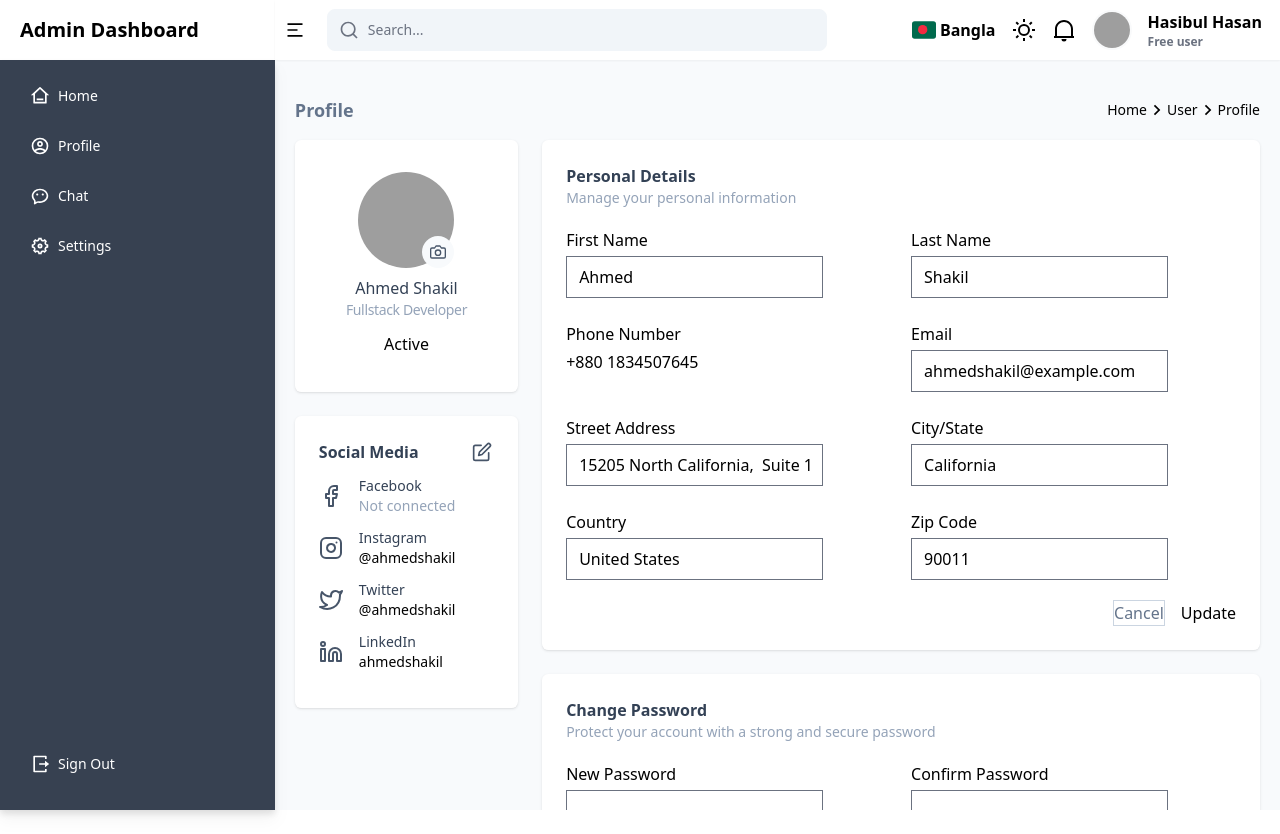
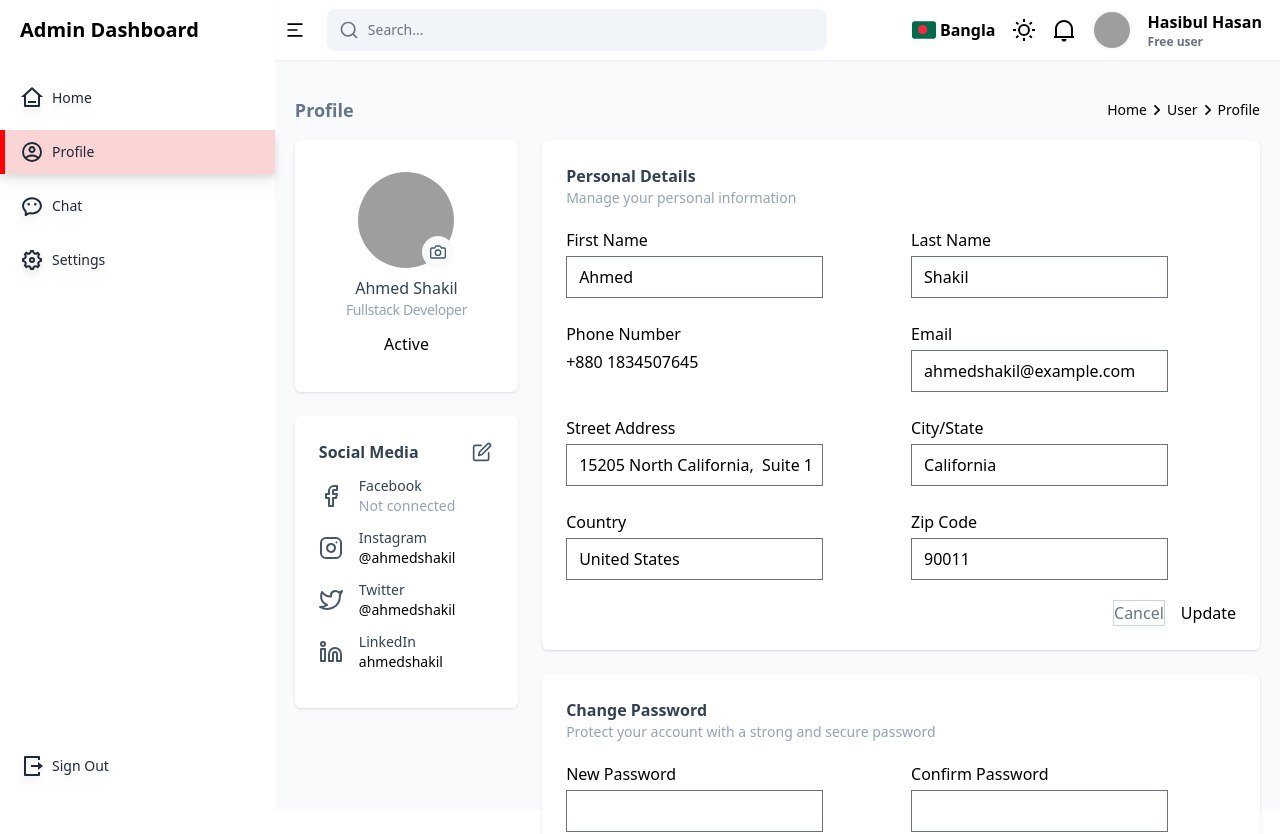
Before and after one commit to hasibulhasanshanto/tailwind-vue-starter-dashboard, a Vue app: page /profile in a window 1280 px wide. Shown: the top 834 px of the page. Before the commit the page ends 810 px from the top, so only its background shows below. Built offline with nearby package versions, Linux system fonts and the light colour scheme; grey boxes are pictures that could not be loaded.

Commit message:
Update the dashboard design

```diff
--- a/src/App.vue
+++ b/src/App.vue
@@ -1,5 +1,84 @@
-<script setup lang="ts"></script>
+<script setup lang="ts">
+import { ref } from "vue";
+import Navbar from "./components/dashboard/Header.vue";
+import Sidebar from "./components/dashboard/Sidebar.vue";
+import OffCanvas from "./components/dashboard/OffCanvas.vue";
+
+const showSidebar = ref<boolean>(false);
+const showDropDown = ref<boolean>(false);
+const showNotification = ref<boolean>(false);
+const showLightDark = ref<boolean>(false);
+const showLang = ref<boolean>(false);
+
+const toggleMenu = () => {
+  showSidebar.value = !showSidebar.value;
+};
+const toggleDrop = () => {
+  showDropDown.value = !showDropDown.value;
+  showLightDark.value = false;
+  showNotification.value = false;
+  showLang.value = false;
+};
+
+const toggleNotification = () => {
+  showNotification.value = !showNotification.value;
+  showLightDark.value = false;
+  showDropDown.value = false;
+  showLang.value = false;
+};
+
+const toggleLightDark = () => {
+  showLightDark.value = !showLightDark.value;
+  showNotification.value = false;
+  showDropDown.value = false;
+  showLang.value = false;
+};
+
+const toggleLang = () => {
+  showLang.value = !showLang.value;
+  showLightDark.value = false;
+  showNotification.value = false;
+  showDropDown.value = false;
+};
+</script>
 
 <template>
-  <RouterView />
+  <div class="flex bg-[#f8fafc]">
+    <!-- Off canvas menu  -->
+    <OffCanvas />
+
+    <!-- Sidebar  -->
+    <Sidebar :showSidebar="showSidebar" />
+
+    <!-- Main Start -->
+    <main class="w-full h-full relative">
+      <!-- Navbar  -->
+      <Navbar
+        @toggleMenu="toggleMenu"
+        @toggleDrop="toggleDrop"
+        @toggleNotification="toggleNotification"
+        @toggleLightDark="toggleLightDark"
+        @toggleLang="toggleLang"
+        :showDropDown="showDropDown"
+        :showNotification="showNotification"
+        :showLightDark="showLightDark"
+        :showLang="showLang"
+      />
+      <!-- Page content  -->
+      <!-- TODO: add to body and see -> overflow-auto  -->
+      <div class="h-[calc(100vh-50px)] p-[20px]">
+        <!-- <div class="container flex-grow mx-auto"> -->
+        <div class="h-full">
+          <router-view></router-view>
+        </div>
+      </div>
+    </main>
+    <!-- Main ends /.  -->
+  </div>
 </template>
+
+<style>
+/* body {
+  overflow: hidden;
+} */
+</style>
--- a/src/components/common/MenuLink.vue
+++ b/src/components/common/MenuLink.vue
@@ -5,7 +5,7 @@ defineProps(["to", "styleClass", "target", "disabled"]);
 <template>
   <router-link
     :to="to"
-    class="inline-flex relative items-center py-[10px] px-[10px] w-full text-sm font-medium rounded-md border-gray-200 hover:bg-gray-200 hover:text-gray-800 transition duration-400 ease-in-out"
+    class="inline-flex items-center py-[10px] px-[20px] w-full text-sm font-medium text-gray-800 hover:bg-red-200 hover:text-black transition duration-400 ease-in-out"
     :class="styleClass ?? ''"
     :target="target ?? '_self'"
     :disabled="disabled ?? false"
--- a/src/components/dashboard/Header.vue
+++ b/src/components/dashboard/Header.vue
@@ -28,12 +28,19 @@ defineProps(["showDropDown", "showNotification", "showLightDark", "showLang"]);
     >
       <!-- left Side  -->
       <div class="flex items-center">
-        <!-- Menu icon -->
-        <div @click="$emit('toggleMenu')" class="cursor-pointer w-[30px] hidden md:block">
+        <!-- Menu icon desktop -->
+        <div
+          @click="$emit('toggleMenu')"
+          class="cursor-pointer w-[30px] hidden md:block"
+        >
           <HamburgerMenu class="h-5 w-5" />
         </div>
 
-        <div id="drawer-show-button" class="cursor-pointer w-[30px] block md:hidden">
+        <!-- Menu icon mobile -->
+        <div
+          id="drawer-show-button"
+          class="cursor-pointer w-[30px] block md:hidden"
+        >
           <MenuFill class="h-5 w-5" />
         </div>
 
@@ -326,13 +333,9 @@ defineProps(["showDropDown", "showNotification", "showLightDark", "showLang"]);
               src="https://images.unsplash.com/photo-1633332755192-727a05c4013d?ixlib=rb-4.0.3&ixid=M3wxMjA3fDB8MHxzZWFyY2h8Mnx8dXNlcnxlbnwwfHwwfHx8MA%3D%3D&w=1000&q=80"
               alt=""
             />
-            <div
-              class="font-semibold text-left hidden md:block"
-            >
+            <div class="font-semibold text-left hidden md:block">
               <div>Hasibul Hasan</div>
-              <div class="text-xs text-gray-500">
-                Free user
-              </div>
+              <div class="text-xs text-gray-500">Free user</div>
             </div>
           </div>
 
--- a/src/components/dashboard/OffCanvas.vue
+++ b/src/components/dashboard/OffCanvas.vue
@@ -17,16 +17,9 @@ onMounted(() => {
     edgeOffset: "",
     backdropClasses:
       "bg-gray-900 bg-opacity-50 dark:bg-opacity-80 fixed inset-0 z-30",
-    onHide: () => {
-      console.log("drawer is hidden");
-    },
-    onShow: () => {
-      console.log("drawer is shown");
-    },
-    onToggle: () => {
-      console.log("drawer has been toggled");
-    },
   };
+
+  console.log($targetEl);
 
   if ($targetEl) {
     /*
--- a/src/components/dashboard/Sidebar.vue
+++ b/src/components/dashboard/Sidebar.vue
@@ -5,55 +5,77 @@ import SettingsLine from "../icons/settings.vue";
 import LogoutLine from "../icons/logout.vue";
 import WechatLine from "../icons/chat.vue";
 import MenuLink from "../common/MenuLink.vue";
+import { computed, ref } from "vue";
+const props = defineProps(["showSidebar"]);
 
-defineProps(["showSidebar"]);
+const iconClass = computed(() => {
+  return props.showSidebar ? "h-6 w-6" : "mr-2 h-6 w-6";
+});
 </script>
 
 <template>
-  <div v-show="!showSidebar" class="w-[350px] h-full text-white hidden md:block">
+  <div
+    class="w-[350px] h-full text-white bg-white hidden md:block duration-200 ease-out"
+    :class="showSidebar ? 'w-[70px]' : 'w-[350px]'"
+  >
     <aside>
-      <div class="h-[60px] bg-white flex items-center justify-start">
+      <div
+        class="h-[60px] flex items-center justify-start duration-400 ease-out"
+      >
         <div class="px-[20px]">
-          <router-link to="/dashboard">
+          <router-link to="/">
             <h3 class="font-bold text-sm md:text-xl text-black">
-              Admin Dashboard
+              {{ showSidebar ? "SB" : "Admin Dashboard" }}
             </h3>
           </router-link>
         </div>
       </div>
-      <div class="h-[calc(100vh-50px)] bg-gray-700 py-4 drop-shadow-lg">
-        <div
-          class="flex flex-col justify-between h-full px-[20px] space-y-[10px]"
-        >
+      <div class="h-[calc(100vh-50px)] py-4 drop-shadow-lg">
+        <div class="flex flex-col justify-between h-full space-y-[10px]">
           <div class="flex flex-col justify-between space-y-[10px]">
-            <MenuLink to="/dashboard">
-              <HomeLine class="mr-2 h-5 w-5" />
-              Home
+            <MenuLink to="/">
+              <HomeLine :class="iconClass" />
+              <span v-show="!showSidebar">Home</span>
             </MenuLink>
 
             <MenuLink to="/profile">
-              <ProfileCircleOutline class="mr-2 h-5 w-5" />
-              Profile
+              <ProfileCircleOutline :class="iconClass" />
+              <span v-show="!showSidebar">Profile</span>
             </MenuLink>
 
             <MenuLink to="/chat">
-              <WechatLine class="mr-2 h-5 w-5" />
-              Chat
+              <WechatLine :class="iconClass" />
+              <span v-show="!showSidebar">Chat</span>
             </MenuLink>
 
             <MenuLink to="/settings">
-              <SettingsLine class="mr-2 h-5 w-5" />
-              Settings
+              <SettingsLine :class="iconClass" />
+              <span v-show="!showSidebar">Settings</span>
             </MenuLink>
           </div>
           <div class="h-[50px]">
-            <MenuLink to="/">
-              <LogoutLine class="mr-2 h-5 w-5" />
-              Sign Out
-            </MenuLink>
+            <button
+              class="inline-flex items-center py-[10px] px-[20px] w-full text-sm font-medium text-gray-800 hover:bg-red-200 hover:text-black transition duration-400 ease-in-out"
+            >
+              <LogoutLine :class="iconClass" />
+              <span v-show="!showSidebar">Sign Out</span>
+            </button>
           </div>
         </div>
       </div>
     </aside>
   </div>
 </template>
+
+<style scoped>
+.router-link-exact-active {
+  background-color: rgb(251 213 213 /1);
+  border-left: 5px solid red;
+}
+.router-link-exact-active svg {
+  margin-left: -5px;
+}
+/* aside {
+  overflow: hidden;
+} */
+</style>
--- a/src/router/index.ts
+++ b/src/router/index.ts
@@ -5,35 +5,23 @@ const router = createRouter({
   routes: [
     {
       path: "/",
-      name: "index",
-      component: import("../views/index.vue"),
-    },
-    {
-      path: "/",
-      name: "home",
-      component: import("../views/dashboard/index.vue"),
-      children: [
-        {
-          path: "/dashboard",
       name: "dashboard",
-          component: import("../views/dashboard/Dashboard.vue"),
+      component: import("../views/Dashboard.vue"),
     },
     {
       path: "/profile",
       name: "profile",
-          component: import("../views/dashboard/Profile.vue"),
+      component: import("../views/Profile.vue"),
     },
     {
       path: "/chat",
       name: "chat",
-          component: import("../views/dashboard/Chat.vue"),
+      component: import("../views/Chat.vue"),
     },
     {
       path: "/settings",
       name: "settings",
-          component: import("../views/dashboard/Settings.vue"),
-        },
-      ],
+      component: import("../views/Settings.vue"),
     },
   ],
 });
--- a/src/views/dashboard/index.vue
+++ /dev/null
@@ -1,80 +0,0 @@
-<script setup lang="ts">
-import { ref } from "vue";
-import Navbar from "../../components/dashboard/Header.vue";
-import Sidebar from "../../components/dashboard/Sidebar.vue";
-import OffCanvas from "../../components/dashboard/OffCanvas.vue";
-
-const showSidebar = ref<boolean>(false);
-const showDropDown = ref<boolean>(false);
-const showNotification = ref<boolean>(false);
-const showLightDark = ref<boolean>(false);
-const showLang = ref<boolean>(false);
-
-const toggleMenu = () => {
-  showSidebar.value = !showSidebar.value;
-};
-const toggleDrop = () => {
-  showDropDown.value = !showDropDown.value;
-  showLightDark.value = false;
-  showNotification.value = false;
-  showLang.value = false;
-};
-
-const toggleNotification = () => {
-  showNotification.value = !showNotification.value;
-  showLightDark.value = false;
-  showDropDown.value = false;
-  showLang.value = false;
-};
-
-const toggleLightDark = () => {
-  showLightDark.value = !showLightDark.value;
-  showNotification.value = false;
-  showDropDown.value = false;
-  showLang.value = false;
-};
-
-const toggleLang = () => {
-  showLang.value = !showLang.value;
-  showLightDark.value = false;
-  showNotification.value = false;
-  showDropDown.value = false;
-};
-</script>
-
-<template>
-  <div class="flex bg-[#f8fafc]">
-    <OffCanvas/>
-    <!-- Sidebar  -->
-    <Sidebar :showSidebar="showSidebar" />
-
-    <!-- Main Start -->
-    <main class="w-full h-full">
-      <!-- Navbar  -->
-      <Navbar
-        @toggleMenu="toggleMenu"
-        @toggleDrop="toggleDrop"
-        @toggleNotification="toggleNotification"
-        @toggleLightDark="toggleLightDark"
-        @toggleLang="toggleLang"
-        :showDropDown="showDropDown"
-        :showNotification="showNotification"
-        :showLightDark="showLightDark"
-        :showLang="showLang"
-      />
-      <!-- Page content  -->
-      <div class="h-[calc(100vh-50px)] p-[20px] overflow-auto">
-        <!-- <div class="container flex-grow mx-auto"> -->
-        <div class="h-full">
-          <router-view></router-view>
-        </div>
-      </div>
-    </main>
-    <!-- Main ends /.  -->
-  </div>
-</template>
-<style>
-body {
-  overflow: hidden;
-}
-</style>
--- a/src/views/index.vue
+++ /dev/null
@@ -1,11 +0,0 @@
-<script setup lang="ts">
-function goToDashboard() {
-    window.location.href = "/dashboard";
-}
-goToDashboard();
-</script>
-<template>
-    <div>
-        <p>This is Home page</p>
-    </div>
-</template>
```
Also changed, not shown: src/views/Dashboard.vue (renamed from src/views/dashboard/Dashboard.vue, +11 -9 lines), src/views/Chat.vue (renamed from src/views/dashboard/Chat.vue), src/views/Profile.vue (renamed from src/views/dashboard/Profile.vue), src/views/Settings.vue (renamed from src/views/dashboard/Settings.vue). Lines whose indentation alone changed are shown as unchanged.
